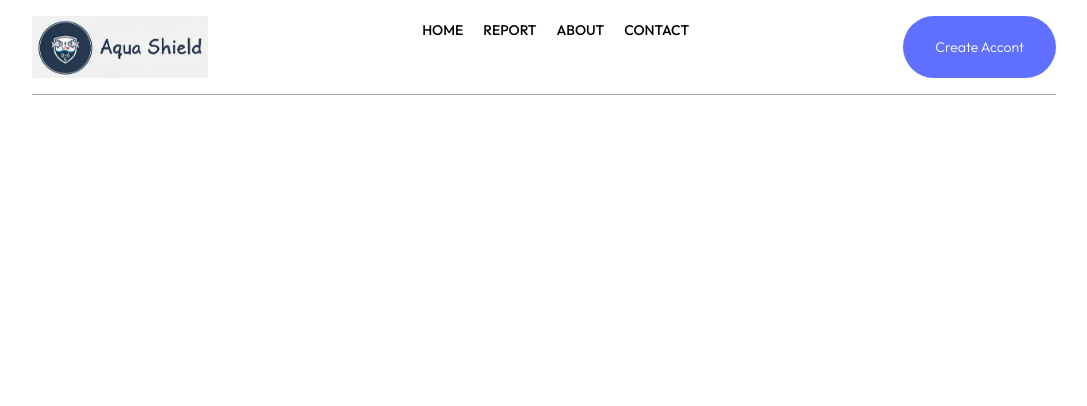
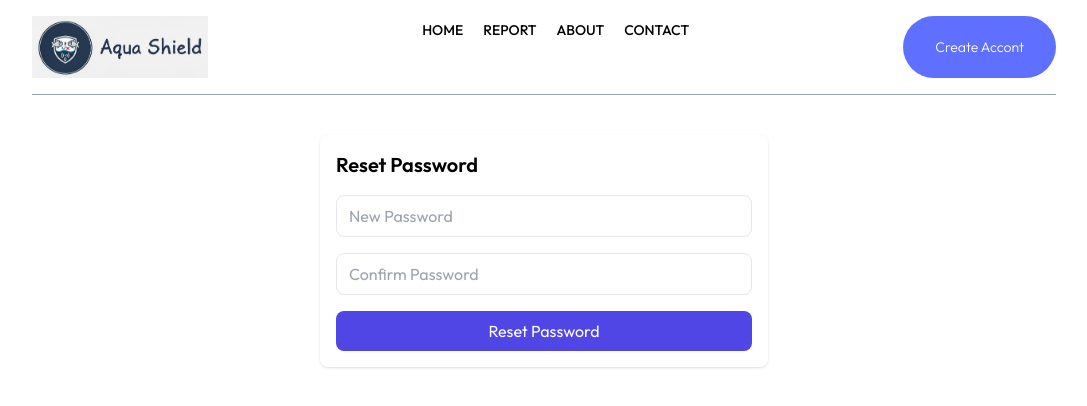
Before and after one commit to emxth/2503_AquaShield_frontend, a React (Create React App) app: page /reset-password in a window 1280 px wide. Shown: the top 406 px of the page, without its empty margins (96-1183 px from the left). Built offline with nearby package versions, Linux system fonts and the light colour scheme.

Commit message:
all commits

```diff
--- a/src/App.js
+++ b/src/App.js
@@ -7,6 +7,9 @@ import Home from './pages/Home'
 import Login from './pages/Login'
 import MyProfile from './pages/MyProfile'
 import Navbar from './components/Navbar'
+import ForgotPassword from './pages/ForgotPassword';
+import OTPVerification from './pages/OTPVerification';
+import ResetPassword from './pages/ResetPassword';
 
 const App = () => {
   return (
@@ -33,6 +36,9 @@ const App = () => {
         <Route path='/' element={<Home />} />
         <Route path='/login' element={<Login />} />
         <Route path='/my-profile' element={<MyProfile />} />
+         <Route path='/forgot-password' element={<ForgotPassword />} />
+  <Route path='/otp-verification' element={<OTPVerification />} />
+  <Route path='/reset-password' element={<ResetPassword />} />
       </Routes>
     </div>
   )
--- a/src/pages/ForgotPassword.js
+++ b/src/pages/ForgotPassword.js
@@ -1,22 +1,28 @@
 import React, { useState } from 'react';
-
+import axios from 'axios';
+import { useNavigate } from 'react-router-dom';
+import { toast } from 'react-toastify';
 
 function ForgotPassword() {
   const [email, setEmail] = useState('');
-const [error, setError] = useState('');
+  const navigate = useNavigate();
+  const backendUrl = "http://localhost:8081"; // adjust if different
 
-
-const handleSubmit = (e) => {
+  const handleSubmit = async (e) => {
     e.preventDefault();
-setError('');
-if (!/^[^@\s]+@[^@\s]+\.[^@\s]+$/.test(email)) {
-setError('Please enter a valid email address');
-return;
+    try {
+      const { data } = await axios.post(`${backendUrl}/api/password/forgot-password`, { email });
+      if (data.success) {
+        toast.success(data.message);
+        localStorage.setItem('resetEmail', email);
+        navigate("/otp-verification");
+      } else {
+        toast.error(data.message);
       }
-// Call API to send OTP
-console.log('Send OTP to:', email);
+    } catch (error) {
+      toast.error("Error sending OTP");
+    }
   };
-
 
   return (
     <div className="p-4 bg-white rounded-lg shadow max-w-md mx-auto mt-10">
@@ -27,15 +33,12 @@ type="email"
           value={email}
           onChange={(e) => setEmail(e.target.value)}
           placeholder="Enter your email"
-className="w-full px-3 py-2 border rounded-lg focus:outline-none focus:ring-2 focus:ring-indigo-300"
+          className="w-full px-3 py-2 border rounded-lg focus:outline-none"
           required
         />
-{error && <div className="text-red-600 text-sm">{error}</div>}
         <button type="submit" className="w-full py-2 bg-indigo-600 text-white rounded-lg">Send OTP</button>
       </form>
     </div>
   );
 }
-
-
 export default ForgotPassword;
--- a/src/pages/OTPVerification.js
+++ b/src/pages/OTPVerification.js
@@ -1,27 +1,28 @@
 import React, { useState } from 'react';
-
+import axios from 'axios';
+import { useNavigate } from 'react-router-dom';
+import { toast } from 'react-toastify';
 
 function OTPVerification() {
   const [otp, setOtp] = useState('');
-const [error, setError] = useState('');
+  const navigate = useNavigate();
+  const backendUrl = "http://localhost:8081";
+  const email = localStorage.getItem('resetEmail');
 
-
-const handleSubmit = (e) => {
+  const handleSubmit = async (e) => {
     e.preventDefault();
-setError('');
-if (!/^\d{4,6}$/.test(otp)) {
-setError('Enter a valid 4-6 digit OTP');
-return;
+    try {
+      const { data } = await axios.post(`${backendUrl}/api/password/verify-otp`, { email, otp });
+      if (data.success) {
+        toast.success("OTP Verified!");
+        navigate("/reset-password");
+      } else {
+        toast.error(data.message);
       }
-// Call API to verify OTP
-console.log('Verify OTP:', otp);
+    } catch (error) {
+      toast.error("Error verifying OTP");
+    }
   };
-
-
-const handleResend = () => {
-console.log('Resend OTP');
-};
-
 
   return (
     <div className="p-4 bg-white rounded-lg shadow max-w-md mx-auto mt-10">
@@ -32,19 +33,12 @@ type="text"
           value={otp}
           onChange={(e) => setOtp(e.target.value.replace(/[^0-9]/g, ''))}
           placeholder="Enter OTP"
-className="w-full px-3 py-2 border rounded-lg focus:outline-none focus:ring-2 focus:ring-indigo-300"
+          className="w-full px-3 py-2 border rounded-lg focus:outline-none"
           required
         />
-{error && <div className="text-red-600 text-sm">{error}</div>}
         <button type="submit" className="w-full py-2 bg-indigo-600 text-white rounded-lg">Submit OTP</button>
       </form>
-<div className="mt-2 text-sm text-slate-600">
-Didn't receive OTP?{' '}
-<button onClick={handleResend} className="underline text-indigo-600">Resend</button>
-</div>
     </div>
   );
 }
-
-
 export default OTPVerification;
--- a/src/pages/ResetPassword.js
+++ b/src/pages/ResetPassword.js
@@ -1,27 +1,33 @@
 import React, { useState } from 'react';
-
+import axios from 'axios';
+import { useNavigate } from 'react-router-dom';
+import { toast } from 'react-toastify';
 
 function ResetPassword() {
   const [password, setPassword] = useState('');
   const [confirmPassword, setConfirmPassword] = useState('');
-const [error, setError] = useState('');
+  const backendUrl = "http://localhost:8081";
+  const navigate = useNavigate();
+  const email = localStorage.getItem('resetEmail');
 
+  const handleSubmit = async (e) => {
+    e.preventDefault();
+    if (password.length < 8) return toast.error("Password must be at least 8 characters");
+    if (password !== confirmPassword) return toast.error("Passwords do not match");
 
-const handleSubmit = (e) => {
-e.preventDefault();
-setError('');
-if (password.length < 8) {
-setError('Password must be at least 8 characters');
-return;
+    try {
+      const { data } = await axios.post(`${backendUrl}/api/password/reset-password`, { email, password });
+      if (data.success) {
+        toast.success("Password reset successfully!");
+        localStorage.removeItem('resetEmail');
+        navigate('/login');
+      } else {
+        toast.error(data.message);
       }
-if (password !== confirmPassword) {
-setError('Passwords do not match');
-return;
+    } catch (error) {
+      toast.error("Error resetting password");
     }
-// Call API to reset password
-console.log('Reset password:', password);
   };
-
 
   return (
     <div className="p-4 bg-white rounded-lg shadow max-w-md mx-auto mt-10">
@@ -32,7 +38,7 @@ type="password"
           value={password}
           onChange={(e) => setPassword(e.target.value)}
           placeholder="New Password"
-className="w-full px-3 py-2 border rounded-lg focus:outline-none focus:ring-2 focus:ring-indigo-300"
+          className="w-full px-3 py-2 border rounded-lg focus:outline-none"
           required
         />
         <input
@@ -40,15 +46,12 @@ type="password"
           value={confirmPassword}
           onChange={(e) => setConfirmPassword(e.target.value)}
           placeholder="Confirm Password"
-className="w-full px-3 py-2 border rounded-lg focus:outline-none focus:ring-2 focus:ring-indigo-300"
+          className="w-full px-3 py-2 border rounded-lg focus:outline-none"
           required
         />
-{error && <div className="text-red-600 text-sm">{error}</div>}
         <button type="submit" className="w-full py-2 bg-indigo-600 text-white rounded-lg">Reset Password</button>
       </form>
     </div>
   );
 }
-
-
 export default ResetPassword;
```
Lines whose indentation alone changed are shown as unchanged.
